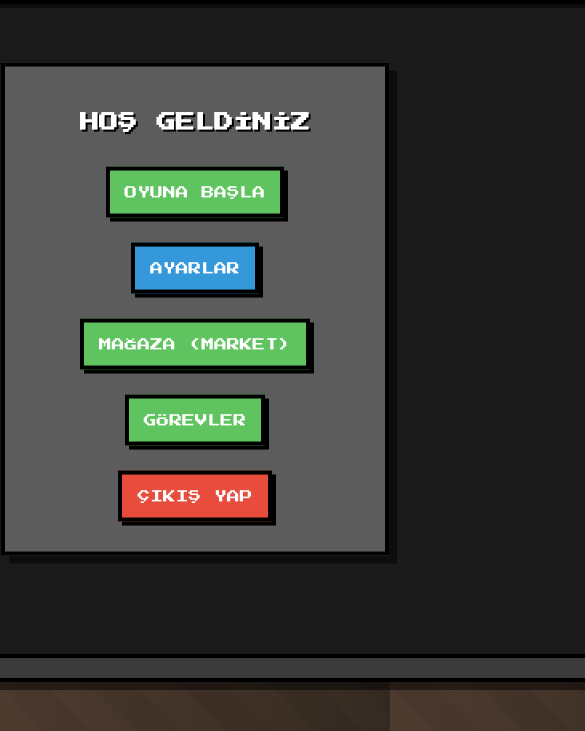
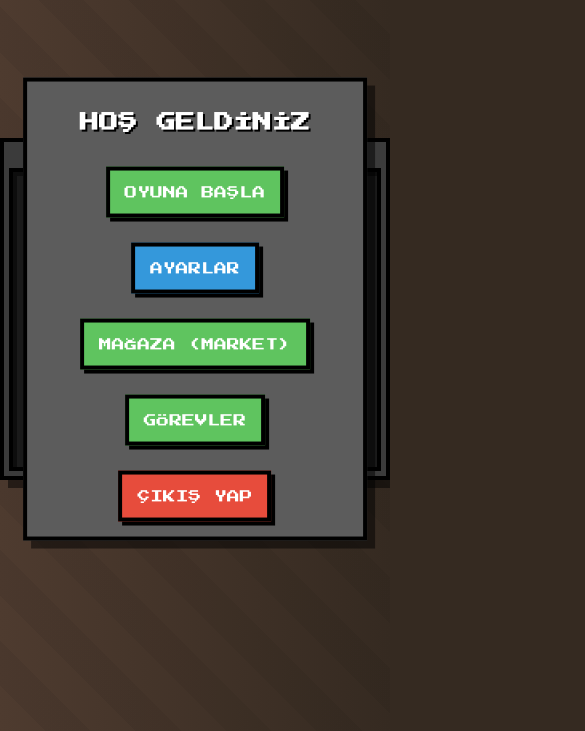
Before and after one commit to efecqvs/brickbreaker, a plain HTML site: page index.html in a window 390 px wide. Shown: the part 113-844 px from the top of the page, 585 px wide, since content can reach past the window. Drawn offline with Linux system fonts and the light colour scheme.

Commit message:
Add files via upload

```diff
--- a/index.html
+++ b/index.html
@@ -2,7 +2,7 @@
 <html lang="tr">
 <head>
     <meta charset="UTF-8">
-    <meta name="viewport" content="width=device-width, initial-scale=1.0">
+    <meta name="viewport" content="width=device-width, initial-scale=1.0, maximum-scale=1.0, user-scalable=no">
     <title>Brick Breaker Ultra</title>
     <link rel="stylesheet" href="style.css">
 </head>
--- a/src/systems/InputManager.js
+++ b/src/systems/InputManager.js
@@ -10,31 +10,51 @@ export default class InputManager {
     }
 
     init() {
-        this.canvas.addEventListener("mousedown", (e) => {
+        const handleStart = (e) => {
             e.preventDefault();
             if(this.game.gameState === "PLAYING" && !this.game.isFiring) {
                 this.isAiming = true;
                 this.updateAim(e);
             }
-        });
+        };
 
-        this.canvas.addEventListener("mousemove", (e) => {
+        const handleMove = (e) => {
             e.preventDefault();
             if(this.isAiming) this.updateAim(e);
-        });
+        };
 
-        this.canvas.addEventListener("mouseup", (e) => {
+        const handleEnd = (e) => {
             e.preventDefault();
             if(this.isAiming) {
                 this.isAiming = false;
                 this.game.startFire();
             }
-        });
+        };
+
+        this.canvas.addEventListener("mousedown", handleStart);
+        this.canvas.addEventListener("touchstart", handleStart, {passive: false});
+
+        this.canvas.addEventListener("mousemove", handleMove);
+        this.canvas.addEventListener("touchmove", handleMove, {passive: false});
+
+        this.canvas.addEventListener("mouseup", handleEnd);
+        this.canvas.addEventListener("touchend", handleEnd, {passive: false});
     }
 
     updateAim(e) {
         const rect = this.canvas.getBoundingClientRect();
-        this.targetX = e.clientX - rect.left;
-        this.targetY = e.clientY - rect.top;
+        const scaleX = this.canvas.width / rect.width;
+        const scaleY = this.canvas.height / rect.height;
+
+        let clientX = e.clientX;
+        let clientY = e.clientY;
+
+        if(e.touches && e.touches.length > 0) {
+            clientX = e.touches[0].clientX;
+            clientY = e.touches[0].clientY;
+        }
+
+        this.targetX = (clientX - rect.left) * scaleX;
+        this.targetY = (clientY - rect.top) * scaleY;
     }
 }
--- a/style.css
+++ b/style.css
@@ -22,6 +22,10 @@ body {
     border: 4px solid #000;
     box-shadow: 8px 8px 0px rgba(0,0,0,0.5);
     image-rendering: pixelated;
+    max-width: 100vw;
+    box-sizing: border-box;
+    display: flex;
+    flex-direction: column;
 }
 
 h1 {
@@ -38,6 +42,9 @@ canvas {
     background: #1a1a1a;
     display: block;
     box-shadow: inset 4px 4px 0 rgba(0,0,0,0.5);
+    max-width: 100%;
+    max-height: calc(100vh - 120px);
+    object-fit: contain;
 }
 
 .overlay {
@@ -309,3 +316,13 @@ button:active {
 #close-shop-button {
     background: #e74c3c;
 }
+
+@media (max-width: 800px) {
+    #game-container { padding: 5px; }
+    h1 { font-size: 1rem; margin-bottom: 5px; }
+    .overlay { width: 90%; padding: 15px; box-sizing: border-box; }
+    #shop-screen { width: 95%; }
+    .upgrade-card { min-width: 100px; min-height: 140px; padding: 10px; }
+    #ui-bar { flex-wrap: wrap; gap: 5px; font-size: 0.6rem; }
+    canvas { max-height: calc(100vh - 150px); }
+}
```
